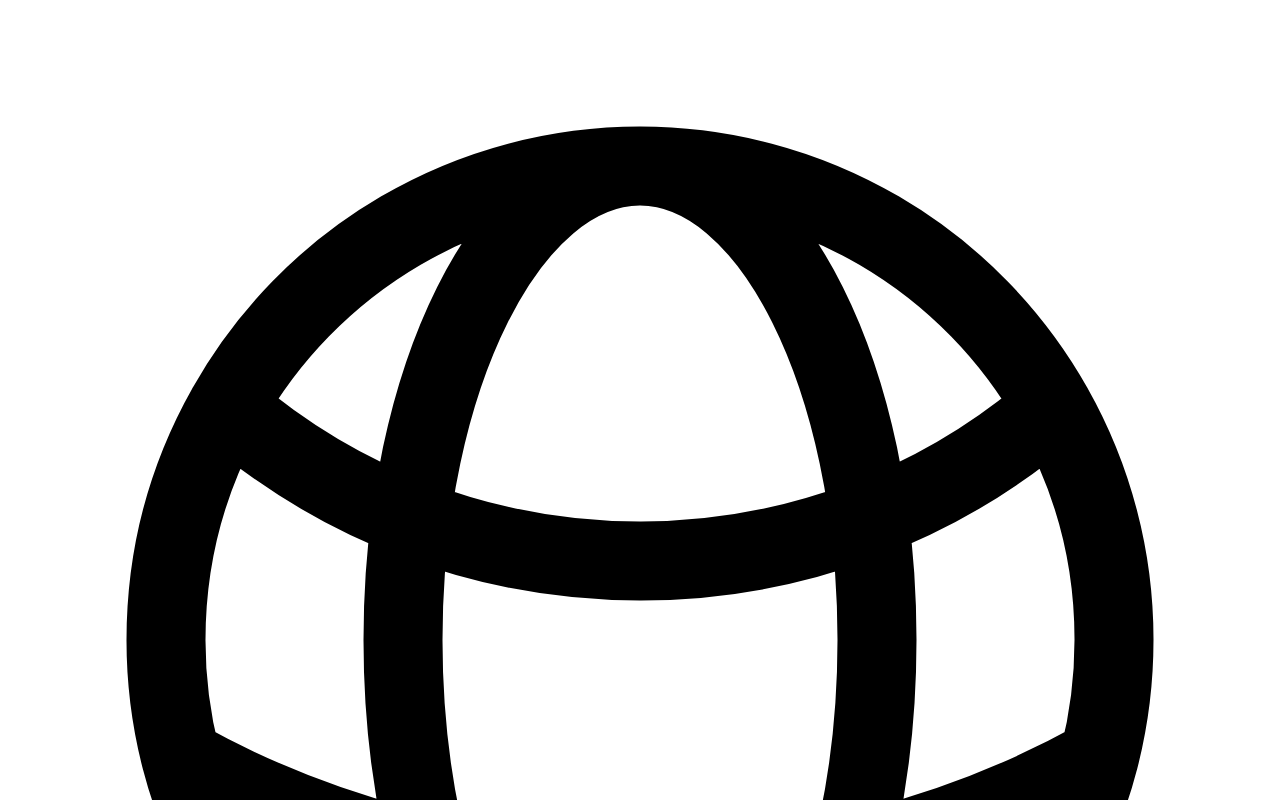
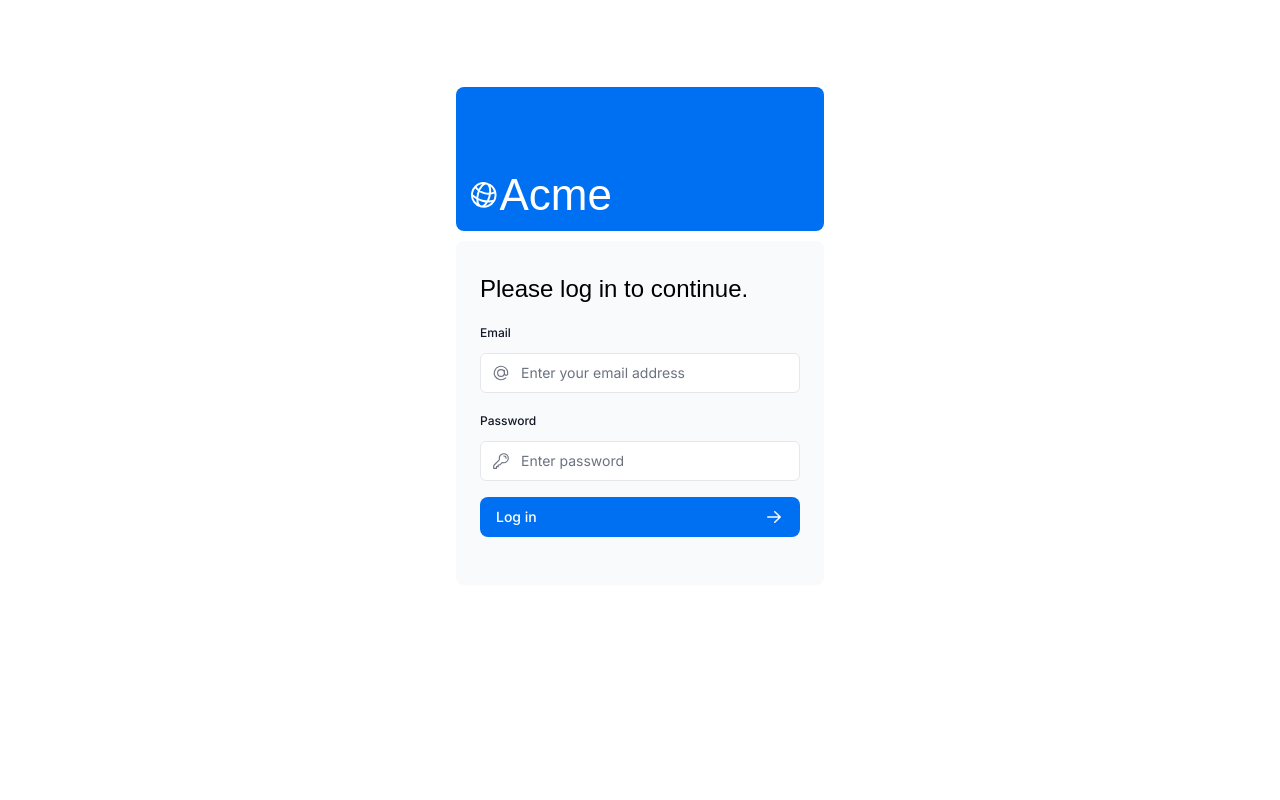
Before and after one commit to Okeke-Divine/nextjs-dashboard, a Next.js app: page /login in a window 1280 px wide. Shown: the top 800 px of the page. Built offline with nearby package versions, Linux system fonts and the light colour scheme; a web font is replaced by a local one.

Commit message:
Fixed minor bug + restored css for login page

```diff
--- a/app/lib/actions.ts
+++ b/app/lib/actions.ts
@@ -1,4 +1,7 @@
 'use server';
+
+import { signIn } from '@/auth';
+import { AuthError } from 'next-auth';
 
 import { z } from 'zod';
 import { sql } from '@vercel/postgres';
@@ -77,3 +80,22 @@ export async function updateInvoice(id: string, formData: FormData) {
       return { message: 'Database Error: Failed to Delete Invoice.' };
     }
   }
+
+  export async function authenticate(
+    prevState: string | undefined,
+    formData: FormData,
+  ) {
+    try {
+      await signIn('credentials', formData);
+    } catch (error) {
+      if (error instanceof AuthError) {
+        switch (error.type) {
+          case 'CredentialsSignin':
+            return 'Invalid credentials.';
+          default:
+            return 'Something went wrong.';
+        }
+      }
+      throw error;
+    }
+  }
--- a/app/ui/login-form.tsx
+++ b/app/ui/login-form.tsx
@@ -1,3 +1,5 @@
+'use client';
+import '@/app/ui/global.css';
 import { lusitana } from '@/app/ui/fonts';
 import {
   AtSymbolIcon,
@@ -5,11 +7,15 @@ import {
   ExclamationCircleIcon,
 } from '@heroicons/react/24/outline';
 import { ArrowRightIcon } from '@heroicons/react/20/solid';
-import { Button } from './button';
+import { Button } from '@/app/ui/button';
+import { useFormState, useFormStatus } from 'react-dom';
+import { authenticate } from '@/app/lib/actions';
 
 export default function LoginForm() {
+  const [errorMessage, dispatch] = useFormState(authenticate, undefined);
+
   return (
-    <form className="space-y-3">
+    <form action={dispatch} className="space-y-3">
       <div className="flex-1 rounded-lg bg-gray-50 px-6 pb-4 pt-8">
         <h1 className={`${lusitana.className} mb-3 text-2xl`}>
           Please log in to continue.
@@ -56,8 +62,17 @@ export default function LoginForm() {
           </div>
         </div>
         <LoginButton />
-        <div className="flex h-8 items-end space-x-1">
-          {/* Add form errors here */}
+        <div
+          className="flex h-8 items-end space-x-1"
+          aria-live="polite"
+          aria-atomic="true"
+        >
+          {errorMessage && (
+            <>
+              <ExclamationCircleIcon className="h-5 w-5 text-red-500" />
+              <p className="text-sm text-red-500">{errorMessage}</p>
+            </>
+          )}
         </div>
       </div>
     </form>
@@ -65,8 +80,10 @@ export default function LoginForm() {
 }
 
 function LoginButton() {
+  const { pending } = useFormStatus();
+
   return (
-    <Button className="mt-4 w-full">
+    <Button className="mt-4 w-full" aria-disabled={pending}>
       Log in <ArrowRightIcon className="ml-auto h-5 w-5 text-gray-50" />
     </Button>
   );
```
